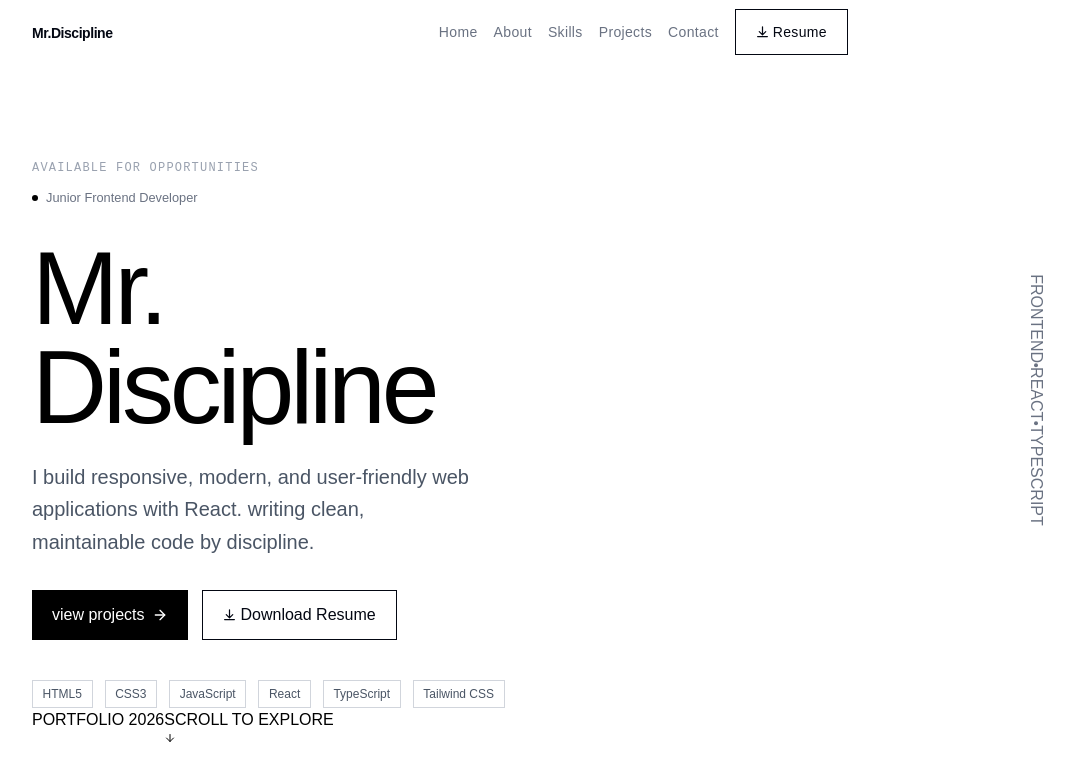
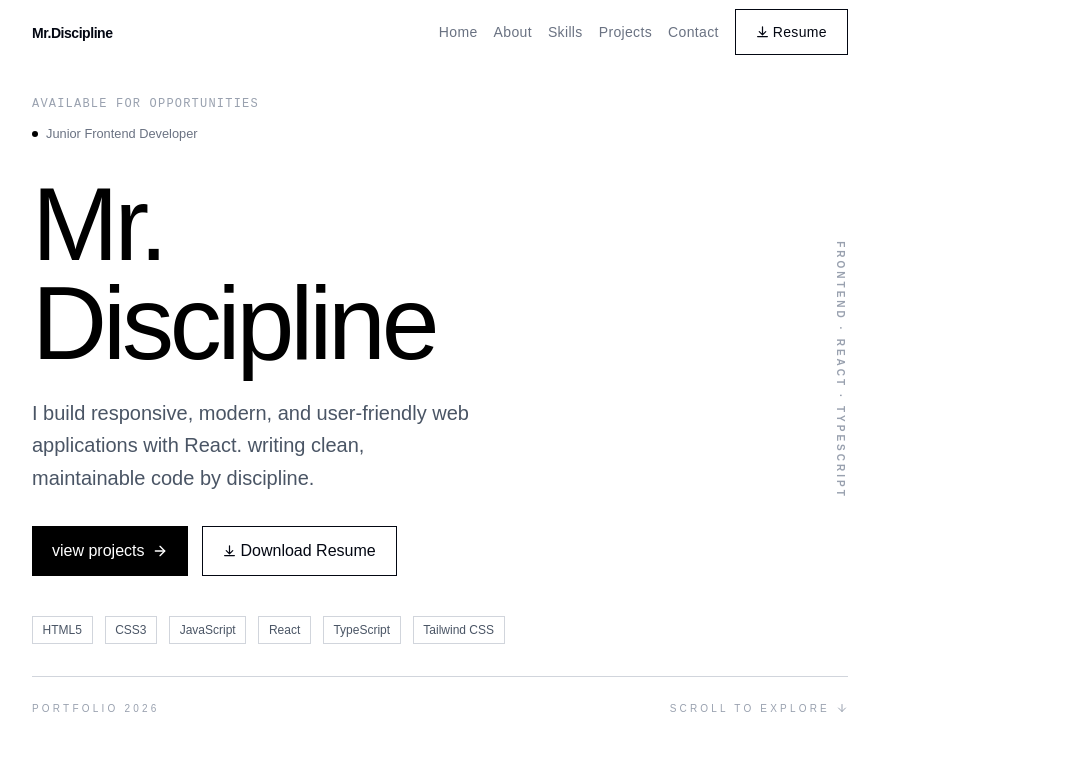
Before and after one commit to Jories10/portfolio, a React (Vite) app in the folder my-app/: page / in a window 1280 px wide. Shown: the top 780 px of the page, without its empty margins (200-1274 px from the left). Built offline with nearby package versions, Linux system fonts and the light colour scheme; a web font is replaced by a local one.

Commit message:
feat: update Header and NavBar styles for improved layout; enhance HeroSection with new content and styles

```diff
--- a/my-app/src/components/Header/Header.tsx
+++ b/my-app/src/components/Header/Header.tsx
@@ -2,7 +2,7 @@ import NavBar from "./NavBar";
 
 export default function Header(){
     return (
-        <header className="flex items-center justify-between h-16 font-display font-800 text-lg tracking-tight text-gray-500 relative px-8 lg:mx-14 xl:mx-50">
+        <header className="flex items-center justify-between h-16 font-display font-800 text-lg tracking-tight text-gray-500 fixed px-8 lg:mx-14 xl:mx-50 z-10 left-0 right-0 top-0">
             <div>
                 <button type="button"  className="pointer text-gray-950 text-sm font-bold hover:text-gray-400" aria-label="">Mr.Discipline</button>
             </div>
--- a/my-app/src/components/Header/NavBar.tsx
+++ b/my-app/src/components/Header/NavBar.tsx
@@ -14,7 +14,7 @@ export default function NavBar(){
           ${isOpenNav ? "max-h-96 block" : "max-h-0 hidden"}
           absolute top-full left-0 w-full px-5 py-3 border-t border-gray-300
           sm:static sm:max-h-none sm:block sm:w-auto sm:border-0 sm:px-0
-          text-sm bg-white tracking-wide overflow-hidden
+          text-sm bg-white tracking-wide overflow-hidden z-10
         `}>
             <ul className={`${isOpenNav ? "flex flex-col justify-center sm:flex-row items-start gap-4 h-auto mt-3": "none  gap-4 h-auto"} sm:flex sm:items-center sm:mt-0 overflow-hidden`}>
                 <li className={`${navItemClass}`}>
--- a/my-app/src/sections/Home/HeroSection.tsx
+++ b/my-app/src/sections/Home/HeroSection.tsx
@@ -5,13 +5,16 @@ function Herosection() {
 
     return (
         <section id="home">
-            <div className="px-8 pt-24 pb-0 lg:mx-14 xl:mx-50">
+            <div className="relative px-8 pt-24 pb-0 lg:mx-14 xl:mx-50">
                 <div>
                     <p id="available-opportunity" className="uppercase text-gray-400 text-xs tracking-widest  ">available for opportunities</p>
                     <p className="flex items-center gap-2 capitalize text-[0.8rem] mt-3 text-gray-500"><span className="w-1.5 h-1.5 rounded-full bg-black"></span> junior frontend developer</p>
                 </div>
+
                 <h1 className=" mt-8 font-medium text-[clamp(3.5rem,11vw,6.5rem)] leading-[0.95] tracking-[-0.04em]"><span className="block">Mr.</span>Discipline</h1>
+
                 <p className="max-w-md mt-6 text-lg sm:text-xl leading-relaxed text-gray-600 ">I build responsive, modern, and user-friendly web applications with React. writing clean, maintainable code by discipline.</p>
+
                 <div className="flex flex-wrap gap-3.5 mt-8">
                     <button className="flex items-center justify-center w-full min-[450px]:w-auto h-[49.6px] bg-black text-white px-5 gap-2">
                         <span>view projects </span>
@@ -19,6 +22,7 @@ function Herosection() {
                     </button>
                     <DownloadResumButton content="Download Resume"/>
                 </div>
+
                 <div className="mt-10">
                     <ul className="flex flex-wrap text-gray-600 text-xs gap-3 font-[JetBrains_Mono]">
                         <li className={techListSkills}>HTML5</li>
@@ -29,17 +33,14 @@ function Herosection() {
                         <li className={techListSkills}>Tailwind <span>CSS</span></li>
                     </ul>
                 </div>
-                <p className="text-gray-500 uppercase text-center absolute right-8 top-1/2 hidden -translate-y-1/2 [writing-mode:vertical-rl] lg:block font-[JetBrains Mono]">
-                FRONTEND
-                <span className="bg-gray-500 rounded-full w-1 h-1 lg:inline-block "></span>
-                React
-                <span className="bg-gray-500 rounded-full w-1 h-1 lg:inline-block "></span>
-                TypeScript</p>
-                <div>
+
+                <p id="tech-stack" className="absolute right-8 top-1/2 hidden -translate-y-1/2 [writing-mode:vertical-rl] lg:block text-gray-400" aria-hidden="true">Frontend · React · TypeScript</p>
+
+                <div className="flex justify-between items-center mt-8 border-t border-gray-300 py-6 text-[10px] text-gray-400 tracking-[0.2rem]">
                     <span>PORTFOLIO 2026</span>
-                    <button>
+                    <button type="button" className="flex items-center gap-1.5 cursor-pointer">
                         SCROLL TO EXPLORE
-                        <svg xmlns="http://www.w3.org/2000/svg" width="24" height="24" viewBox="0 0 24 24" fill="none" stroke="currentColor" stroke-width="2" strokeLinecap="round" strokeLinejoin="round" className="lucide lucide-arrow-down h-3 w-3" aria-hidden="true"><path d="M12 5v14"></path><path d="m19 12-7 7-7-7"></path></svg>
+                        <svg xmlns="http://www.w3.org/2000/svg" width="24" height="24" viewBox="0 0 24 24" fill="none" stroke="currentColor" stroke-width="2" strokeLinecap="round" strokeLinejoin="round" className="lucide lucide-arrow-down h-3 w-3 align-middle" aria-hidden="true"><path d="M12 5v14"></path><path d="m19 12-7 7-7-7"></path></svg>
                     </button>
                 </div>
             </div>
--- a/my-app/src/styles/HeroSection.css
+++ b/my-app/src/styles/HeroSection.css
@@ -3,3 +3,10 @@
 #available-opportunity {
     font-family: 'JetBrains Mono', monospace;
 }
+
+#tech-stack {
+    font-size:10px;
+    text-transform:uppercase;
+    letter-spacing:0.3em;
+    font-weight:600;
+}
--- a/my-app/src/styles/general.css
+++ b/my-app/src/styles/general.css
@@ -1,4 +1,5 @@
 @import url('https://fonts.googleapis.com/css2?family=Bricolage+Grotesque:opsz,wght@12..96,200..800&family=Google+Sans+Flex:opsz,wght@6..144,1..1000&display=swap');
+
 *{
     font-family: "Instruments Sans", sans-serif;
     box-sizing: border-box;
```
